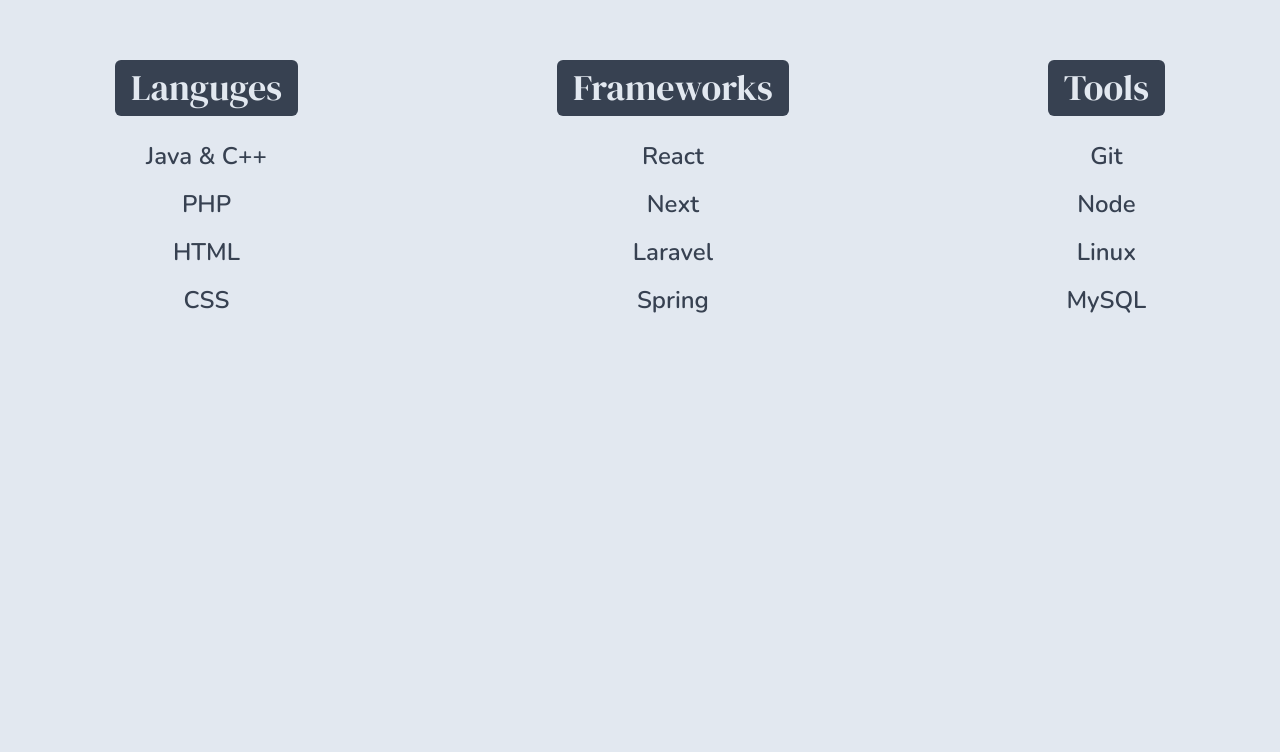
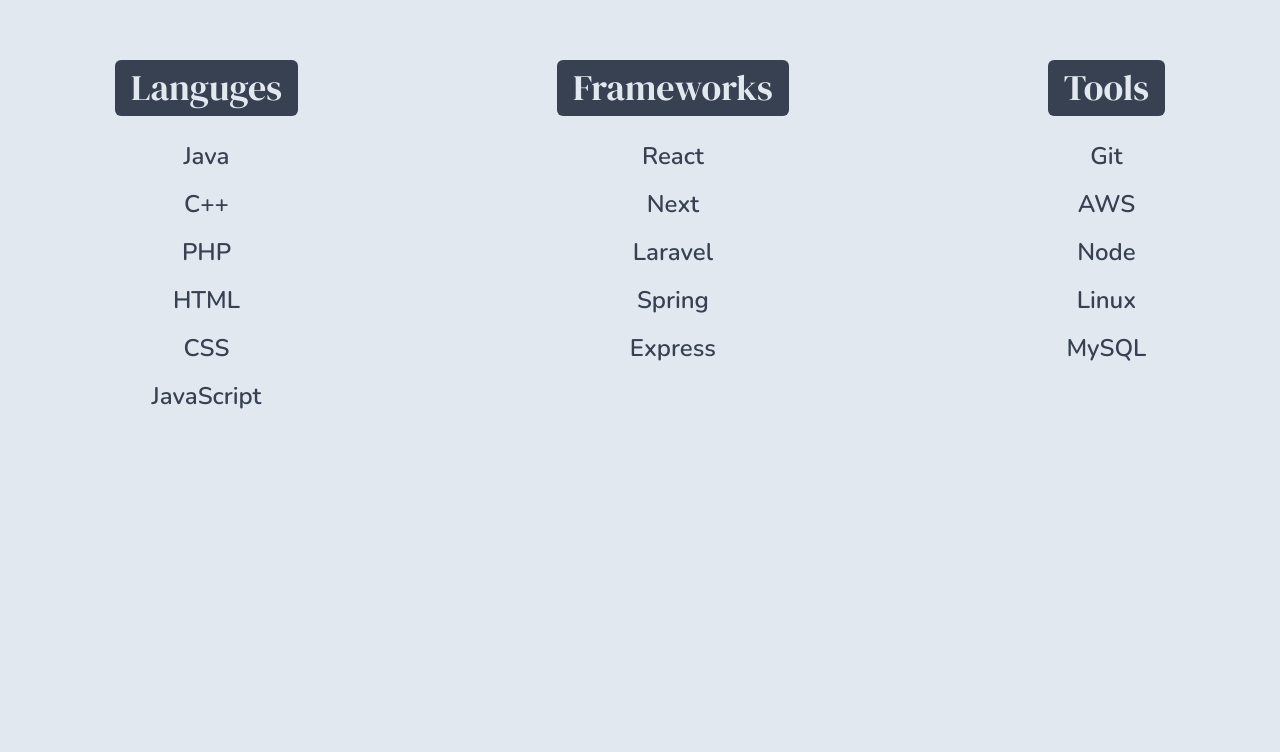
Before and after one commit to jon-steele/Portfolio-Website, a Next.js app: page / in a window 1280 px wide. Shown: the part 2604-3356 px from the top of the page. Built offline with nearby package versions, Linux system fonts and the light colour scheme.

Commit message:
Adjusts responsive design

```diff
--- a/components/sections/skills.js
+++ b/components/sections/skills.js
@@ -6,29 +6,33 @@
 
       <div className='flex flex-col justify-center items-center'>
 
-        <h1 className="px-4 py-2 text-4xl mb-4 text-slate-200 bg-gray-700 rounded-md animate h-full items-start">Languges</h1>
+        <h1 className="px-4 py-2 text-4xl mb-4 text-slate-200 bg-gray-700 rounded-md animate">Languges</h1>
 
-        <SkillHeader title="Java & C++"/>
+        <SkillHeader title="Java"/>
+        <SkillHeader title="C++"/>
         <SkillHeader title="PHP"/>
         <SkillHeader title="HTML"/>
         <SkillHeader title="CSS"/>
+        <SkillHeader title="JavaScript"/>
 
       </div>
       <div className='flex flex-col justify-center items-center'>
 
-        <h1 className="px-4 py-2 text-4xl mb-4 text-slate-200 bg-gray-700 rounded-md animate h-full items-start">Frameworks</h1>
+        <h1 className="px-4 py-2 text-4xl mb-4 text-slate-200 bg-gray-700 rounded-md animate">Frameworks</h1>
 
         <SkillHeader title="React"/>
         <SkillHeader title="Next"/>
         <SkillHeader title="Laravel"/>
         <SkillHeader title="Spring"/>
+        <SkillHeader title="Express"/>
 
       </div>
       <div className='flex flex-col justify-center items-center'>
 
-        <h1 className="px-4 py-2 text-4xl mb-4 text-slate-200 bg-gray-700 rounded-md animate h-full items-start">Tools</h1>
+        <h1 className="px-4 py-2 text-4xl mb-4 text-slate-200 bg-gray-700 rounded-md animate">Tools</h1>
 
         <SkillHeader title="Git"/>
+        <SkillHeader title="AWS"/>
         <SkillHeader title="Node"/>
         <SkillHeader title="Linux"/>
         <SkillHeader title="MySQL"/>
--- a/pages/index.js
+++ b/pages/index.js
@@ -34,7 +34,7 @@
 
         <div className='bg-wave2 bg-cover bg-bottom bg-no-repeat bg-gray-700 wave'></div>
         <a className='anchor' id="skills"></a>
-        <Skills className="py-16 flex flex-col md:flex-row justify-evenly items-center gap-36" />
+        <Skills className="py-16 flex items-center flex-col md:flex-row md:justify-evenly md:items-start gap-36" />
 
         <div className='bg-wave3 bg-cover bg-bottom bg-no-repeat bg-slate-200 wave'></div>
         <a className='anchor' id="about" ></a>
```
